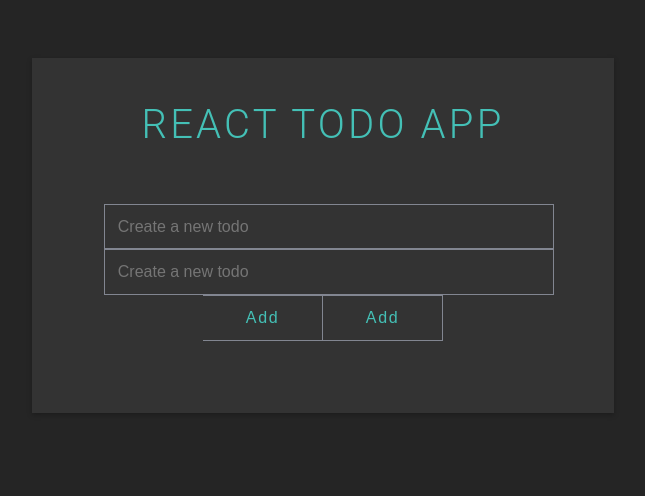
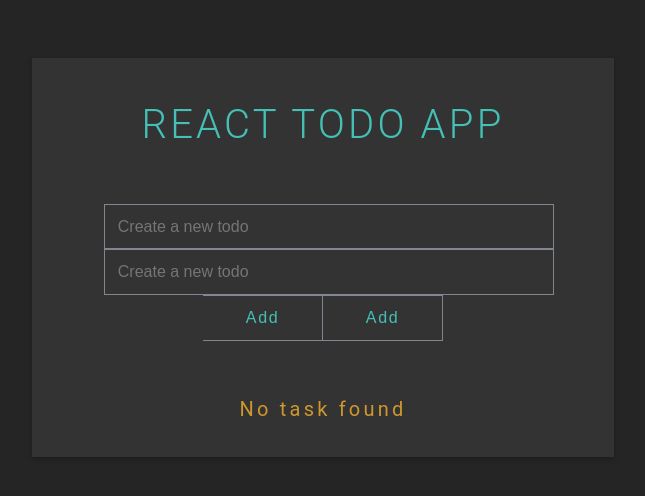
Before and after one commit to SannaSal/todo-app-with-actions-jest, a React (Create React App) app: page / in a window 1280 px wide. Shown: the top 496 px of the page, without its empty margins (317-962 px from the left). Built offline with nearby package versions, Linux system fonts and the light colour scheme.

Commit message:
Conditionally display todo items

```diff
--- a/src/App.js
+++ b/src/App.js
@@ -31,6 +31,22 @@
           Add
         </button>
       </div>
+
+      {todos?.length > 0 ? (
+        <ul className="todo-list">
+          {todos.map((todo, index) => (
+            <div className="todo">
+              <li key={index}> {todo} </li>
+
+              <button className="delete-button">Delete</button>
+            </div>
+          ))}
+        </ul>
+      ) : (
+        <div className="empty">
+          <p>No task found</p>
+        </div>
+      )}
     </div>
   );
 }
```
